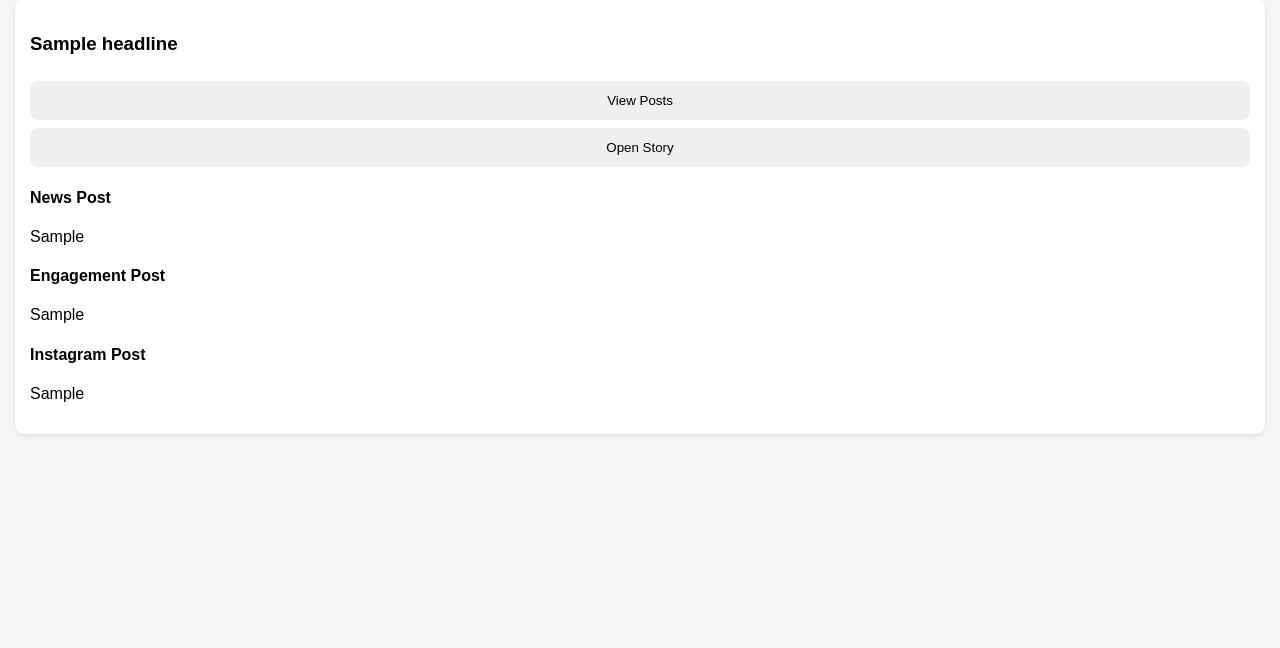
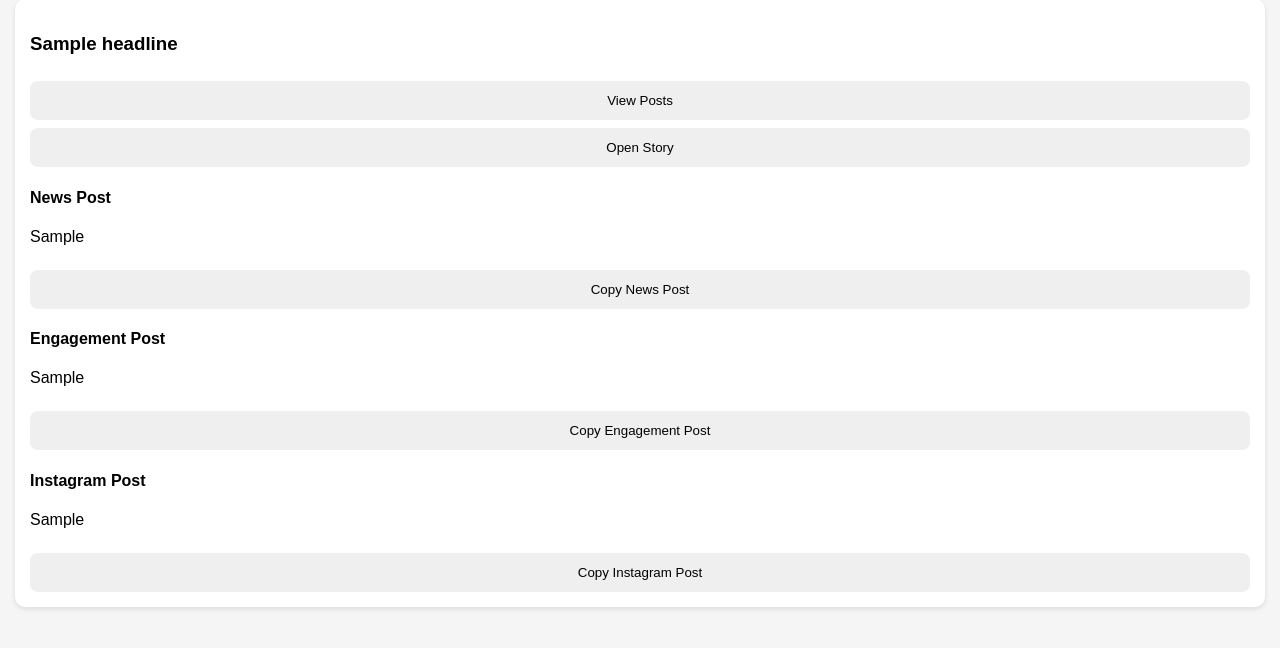
Before and after one commit to Alleq2th/football-ai, a Flask app: template templates/index.html in a window 1280 px wide, after a click on "View Posts". Shown: the part 97-745 px from the top of the page. Run offline with Flask 3, Linux system fonts and the light colour scheme; the template is opened without the code that fills it: most values are stand-ins (such as "Sample title", 1, 10 or a date in 2020).

Commit message:
Add copy buttons

```diff
--- a/templates/index.html
+++ b/templates/index.html
@@ -70,13 +70,22 @@
     <div id="content{{ loop.index }}" class="hidden">
 
         <h4>News Post</h4>
-        <p>{{ post.content.news_post }}</p>
+<p id="news{{ loop.index }}">{{ post.content.news_post }}</p>
+<button onclick="copyText('news{{ loop.index }}')">
+    Copy News Post
+</button>
 
-        <h4>Engagement Post</h4>
-        <p>{{ post.content.engagement_post }}</p>
+<h4>Engagement Post</h4>
+<p id="engagement{{ loop.index }}">{{ post.content.engagement_post }}</p>
+<button onclick="copyText('engagement{{ loop.index }}')">
+    Copy Engagement Post
+</button>
 
-        <h4>Instagram Post</h4>
-        <p>{{ post.content.instagram_post }}</p>
+<h4>Instagram Post</h4>
+<p id="instagram{{ loop.index }}">{{ post.content.instagram_post }}</p>
+<button onclick="copyText('instagram{{ loop.index }}')">
+    Copy Instagram Post
+</button>
 
     </div>
 
@@ -98,6 +107,16 @@ function toggleContent(id){
 
 }
 
+function copyText(id){
+
+    const text =
+        document.getElementById(id).innerText;
+
+    navigator.clipboard.writeText(text);
+
+    alert("Copied!");
+}
+
 </script>
 
 </body>
```
